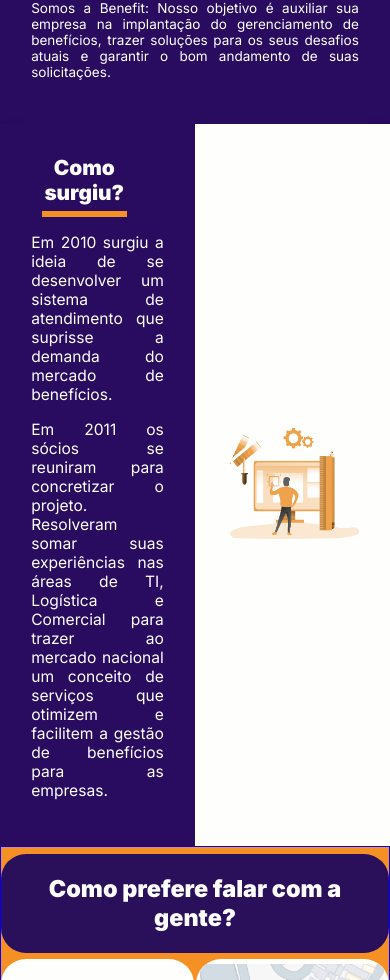
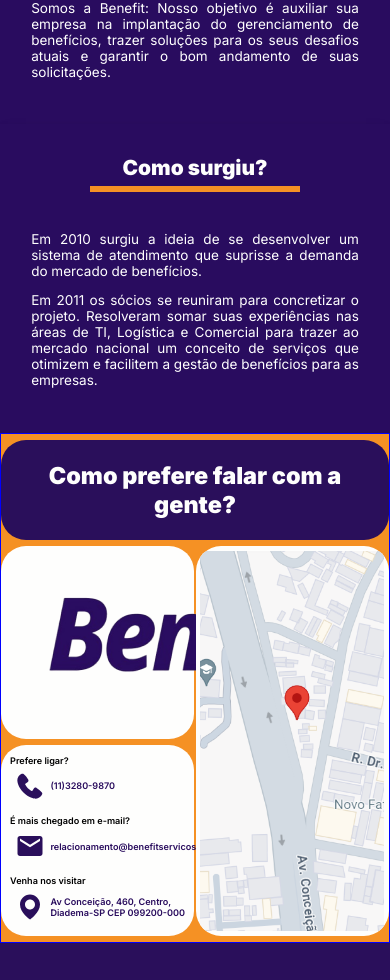
Before and after one commit to TheLayy/BenefitServicos, a React (Create React App) app: page / in a window 390 px wide. Shown: the part 4977-5957 px from the top of the page. Built offline with nearby package versions, Linux system fonts and the light colour scheme; no server answers; a web font is replaced by a local one.

Commit message:
Feat: Responsividade History Section

```diff
--- a/src/components/AboutSection.module.css
+++ b/src/components/AboutSection.module.css
@@ -38,6 +38,7 @@
       var(--claro) 50%,
       var(--color-midnightblue-200) 50%
     );
+    box-shadow: none;
     font-size: var(--font-size-4xl);
   }
 
--- a/src/components/HistorySection.js
+++ b/src/components/HistorySection.js
@@ -11,6 +11,7 @@
             <Tittle
               text="Como surgiu?"
               mode="claro"
+              className={styles.Tittle}
             />
             <p>
               Em 2010 surgiu a ideia de se desenvolver um sistema de atendimento
--- a/src/components/HistorySection.module.css
+++ b/src/components/HistorySection.module.css
@@ -31,3 +31,22 @@
   max-width: 100%;
   object-fit: cover;
 }
+
+@media only screen and (max-width: 600px) {
+  .historySection {
+    background: var(--color-midnightblue-200);
+    font-size: var(--font-size-4xl);
+  }
+
+  .historyText {
+    width: 100%;
+  }
+
+  .historyText .Tittle {
+    margin: auto;
+  }
+
+  .img {
+    display: none;
+  }
+}
```
